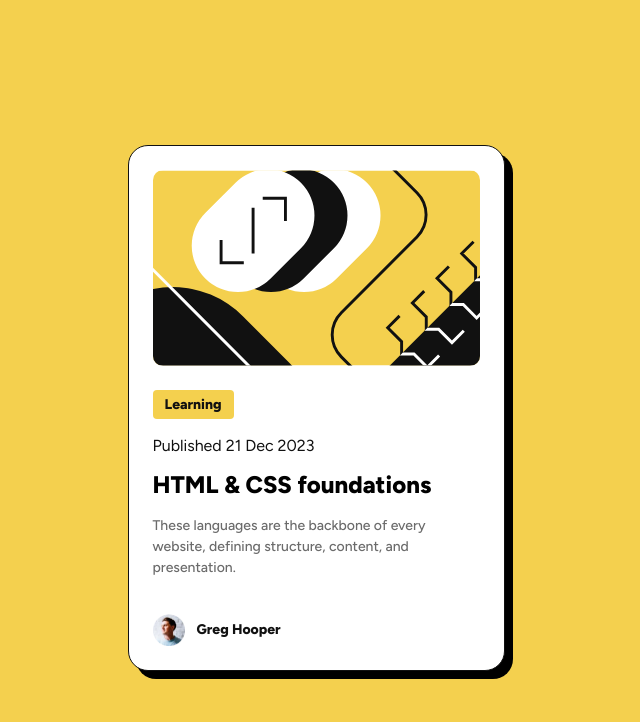
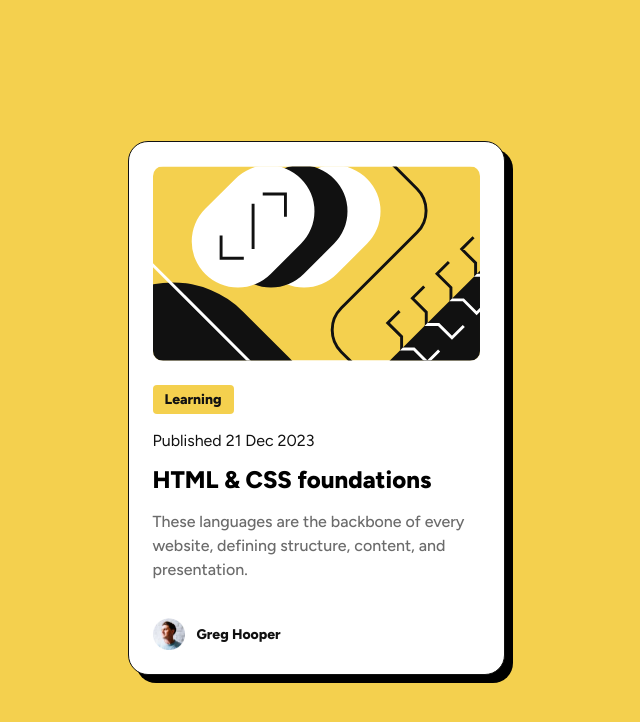
Before and after one commit to braismarquez2025/blog-preview-card-main, a plain HTML site: page index.html in a window 1280 px wide. Shown: the whole page, without its empty margins (324-964 px from the left). Drawn offline with Linux system fonts and the light colour scheme.

Commit message:
Cambios finales

```diff
--- a/index.html
+++ b/index.html
@@ -20,7 +20,7 @@
     <p class="container_info text-preset-3-bold">Learning</p>
     <p class="container_date">Published 21 Dec 2023</p>
     <h2 class="text-preset-1">HTML & CSS foundations</h2>
-    <p class="container_description text-preset-3">These languages are the backbone of every website, defining structure, content, and presentation.</p>
+    <p class="container_description text-preset-2">These languages are the backbone of every website, defining structure, content, and presentation.</p>
     <div class="container_autor">
       <img src="assets\images\image-avatar.webp" alt="img-perfil">
       <p class="text-preset-3-bold">Greg Hooper</p>
```
